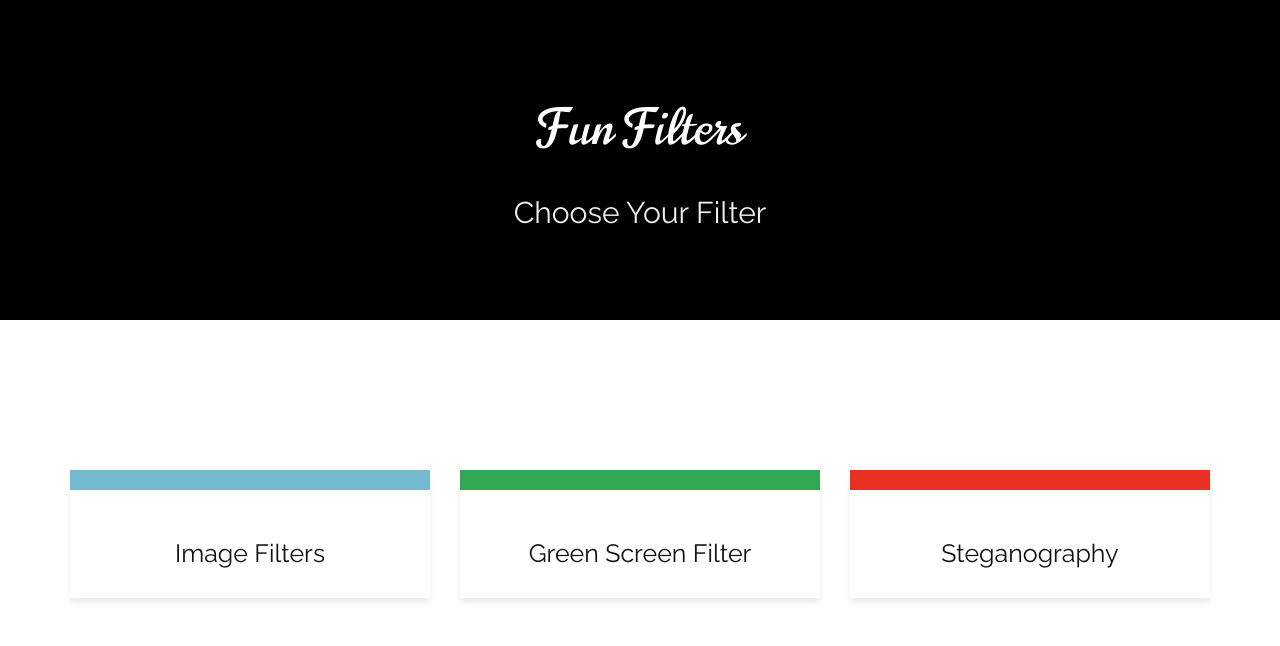
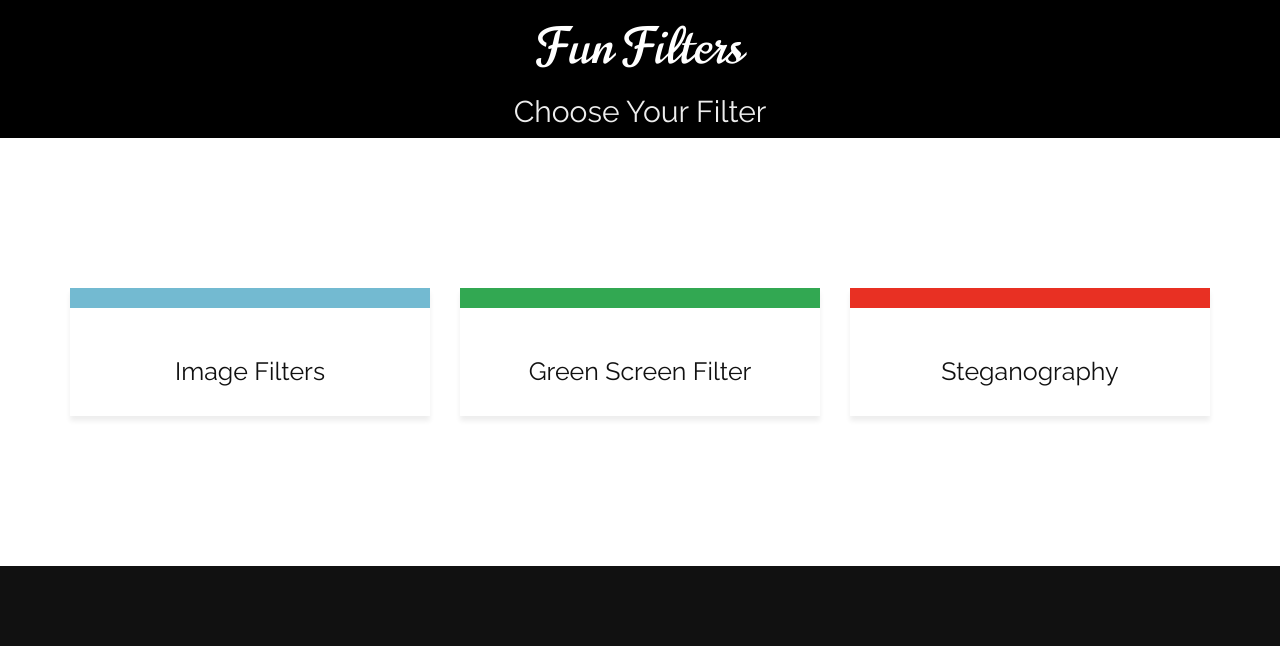
Before and after one commit to rajanjha10/Fun-Filters, a plain HTML site: page index.html in a window 1280 px wide. Shown: the top 646 px of the page. Drawn offline with nearby package versions, Linux system fonts and the light colour scheme; files whose address does not match are found by name.

Commit message:
Header Fix

```diff
--- a/css/pg-style.css
+++ b/css/pg-style.css
@@ -1,31 +1,12 @@
 body{
 	font-family:Raleway,sans-serif;
 	overflow-x:hidden!important;
-	position:relative
-}
-
-.vertical-middle{
-	position:absolute;
-	width:100%;
-	top:50%;
-	left:0;
-	-webkit-transform:translate(0,-50%);
-	-moz-transform:translate(0,-50%);
-	-ms-transform:translate(0,-50%);
-	-o-transform:translate(0,-50%);
-	transform:translate(0,-50%)
 }
 
 .header{
-	height:30vh;
 	width:100%;
-	background-color:rgba(0,0,0);
-	background-size:cover;
-	background-attachment:fixed;
-	background-blend-mode:overlay;
-	position:relative;
 	margin-bottom:100px;
-	overflow-x:hidden!important
+	background-color: black;
 }
 
 .header .caption{
@@ -34,9 +15,9 @@ body{
 }
 
 .header .caption h1{
-	margin-bottom:40px;
+	margin:20px 0;
 	font-size:50px;
-	font-family:Norican,cursive
+	font-family:Norican,cursive;
 }
 
 .canva{
--- a/css/style.css
+++ b/css/style.css
@@ -1,31 +1,12 @@
 body{
 	font-family:Raleway,sans-serif;
 	overflow-x:hidden!important;
-	position:relative
-}
-
-.vertical-middle{
-	position:absolute;
-	width:100%;
-	top:50%;
-	left:0;
-	-webkit-transform:translate(0,-50%);
-	-moz-transform:translate(0,-50%);
-	-ms-transform:translate(0,-50%);
-	-o-transform:translate(0,-50%);
-	transform:translate(0,-50%)
 }
 
 .header{
-	height:40vh;
 	width:100%;
-	background-color:rgba(0,0,0);
-	background-size:cover;
-	background-attachment:fixed;
-	background-blend-mode:overlay;
-	position:relative;
 	margin-bottom:100px;
-	overflow-x:hidden!important
+	background-color: black;
 }
 
 .header .caption{
@@ -34,9 +15,10 @@ body{
 }
 
 .header .caption h1{
-	margin-bottom:40px;
+	margin-bottom:20px;
 	font-size:50px;
-	font-family:Norican,cursive
+	font-family:Norican,cursive;
+	margin-top: 20px;
 }
 
 .header .caption h4{
--- a/index.html
+++ b/index.html
@@ -44,11 +44,13 @@
 
 		<!-- ====== Header ======  -->
 		<header id="home" class="header">
+			<div class="container">
 				<!-- header content -->
-				<div class="caption vertical-middle">
+				<div class="caption">
 					<h1>Fun Filters</h1>
 					<h4>Choose Your Filter</h4>
 				</div>
+			</div>
 		</header>
 		<!-- ====== End Header ======  -->
 
```
Also changed, not shown: fil/fil-index.html (+3 -1 lines), green-screen/gs-index.html (+3 -1 lines), stego/stego-index.html (+3 -1 lines).
